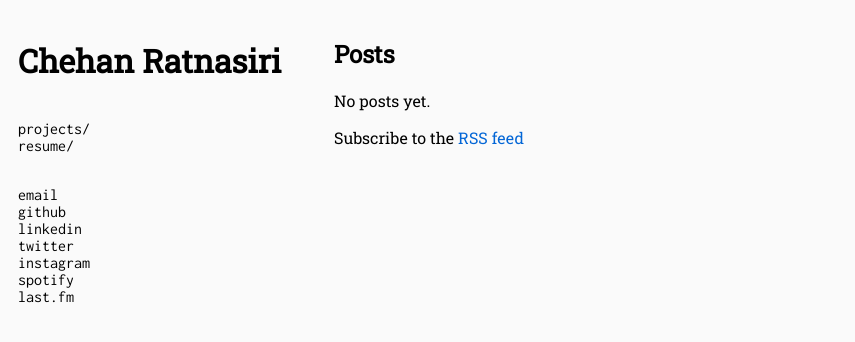
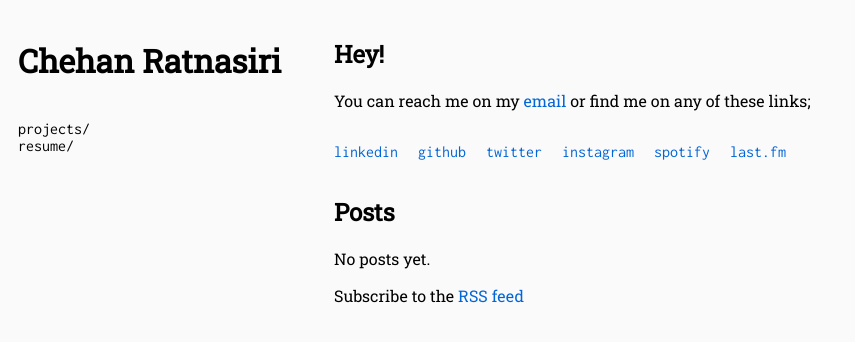
Before and after one commit to chehanr/chehanr.github.io, a Jekyll site: the page built from index.html, in a window 1280 px wide. Shown: the top 342 px of the page, without its empty margins (0-855 px from the left). Built offline with Jekyll 4.4.1, drawn with Linux system fonts in a browser that asks for light colours.

Commit message:
refactor(page): moved social links to index page

```diff
--- a/_includes/side_bar.html
+++ b/_includes/side_bar.html
@@ -5,58 +5,4 @@
     <li><a href="/projects/">projects/</a></li>
     <li><a href="/resume/">resume/</a></li>
   </ul>
-
-  <ul class="nav-list">
-    <li>
-      <a href="mailto:{{ site.email }}" target="_top">email</a>
-    </li>
-    <li>
-      <a
-        rel="noopener"
-        href="https://github.com/{{ site.github }}"
-        target="_blank"
-        >github</a
-      >
-    </li>
-    <li>
-      <a
-        rel="noopener"
-        href="https://www.linkedin.com/in/{{ site.linkedin }}"
-        target="_blank"
-        >linkedin</a
-      >
-    </li>
-    <li>
-      <a
-        rel="noopener"
-        href="https://twitter.com/{{ site.twitter.username }}"
-        target="_blank"
-        >twitter</a
-      >
-    </li>
-    <li>
-      <a
-        rel="noopener"
-        href="https://instagram.com/{{ site.instagram }}"
-        target="_blank"
-        >instagram</a
-      >
-    </li>
-    <li>
-      <a
-        rel="noopener"
-        href="https://open.spotify.com/user/{{ site.spotify }}"
-        target="_blank"
-        >spotify</a
-      >
-    </li>
-    <li>
-      <a
-        rel="noopener"
-        href="https://last.fm/user/{{ site.lastfm }}"
-        target="_blank"
-        >last.fm</a
-      >
-    </li>
-  </ul>
 </header>
--- a/assets/css/style.css
+++ b/assets/css/style.css
@@ -113,6 +113,30 @@ a:hover {
 }
 /*  */
 
+/* index.html */
+
+.link-list {
+  font-family: "Inconsolata", monospace;
+  list-style-type: none;
+  padding: 0;
+  display: block;
+  float: left;
+  width: 100%;
+}
+
+.link-list > li {
+  display: block;
+  padding-right: 20px;
+  padding-bottom: 20px;
+  float: left;
+}
+
+.link-list > li:last-child {
+  padding-bottom: 0;
+}
+
+/*  */
+
 /* post.html */
 
 code,
--- a/index.html
+++ b/index.html
@@ -3,6 +3,65 @@ layout: default
 ---
 
 <section>
+  <h2>Hey!</h2>
+
+  <p>
+    You can reach me on my
+    <a href="mailto:{{ site.email }}" target="_top">email</a> or find me on any
+    of these links;
+  </p>
+
+  <ul class="link-list">
+    <li>
+      <a
+        rel="noopener"
+        href="https://www.linkedin.com/in/{{ site.linkedin }}"
+        target="_blank"
+        >linkedin</a
+      >
+    </li>
+    <li>
+      <a
+        rel="noopener"
+        href="https://github.com/{{ site.github }}"
+        target="_blank"
+        >github</a
+      >
+    </li>
+    <li>
+      <a
+        rel="noopener"
+        href="https://twitter.com/{{ site.twitter.username }}"
+        target="_blank"
+        >twitter</a
+      >
+    </li>
+    <li>
+      <a
+        rel="noopener"
+        href="https://instagram.com/{{ site.instagram }}"
+        target="_blank"
+        >instagram</a
+      >
+    </li>
+    <li>
+      <a
+        rel="noopener"
+        href="https://open.spotify.com/user/{{ site.spotify }}"
+        target="_blank"
+        >spotify</a
+      >
+    </li>
+    <li>
+      <a
+        rel="noopener"
+        href="https://last.fm/user/{{ site.lastfm }}"
+        target="_blank"
+        >last.fm</a
+      >
+    </li>
+  </ul>
+
   <h2>Posts</h2>
 
   {% if site.posts != empty %}
```
